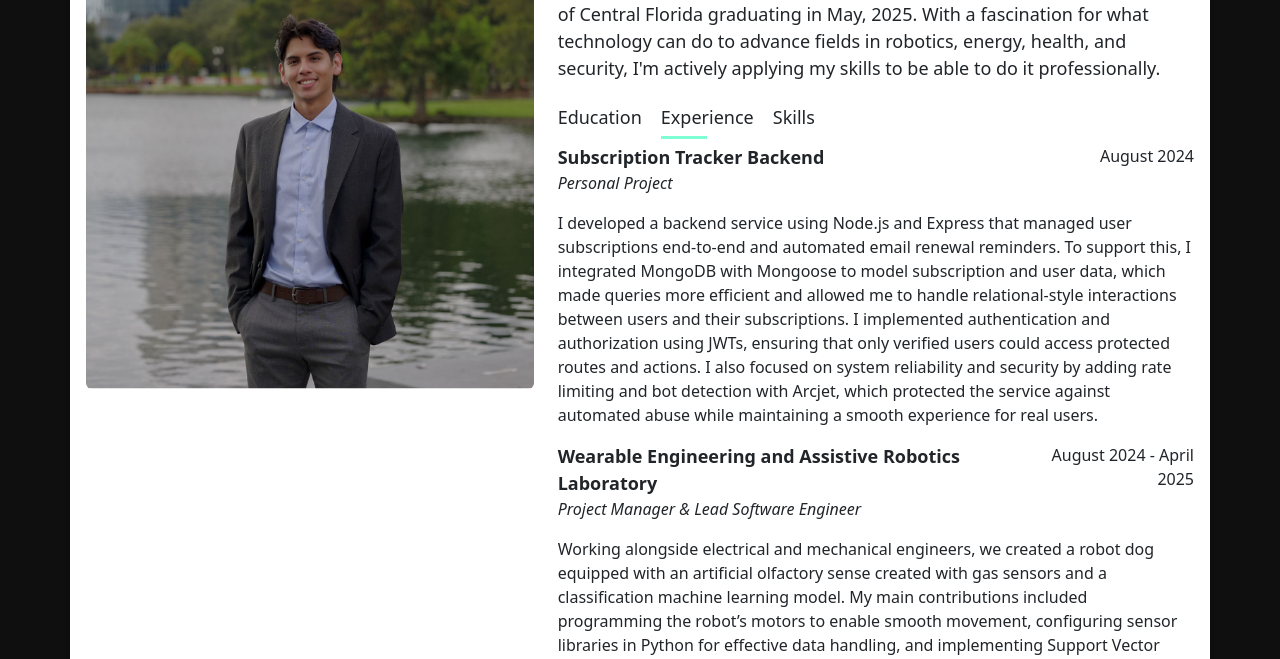
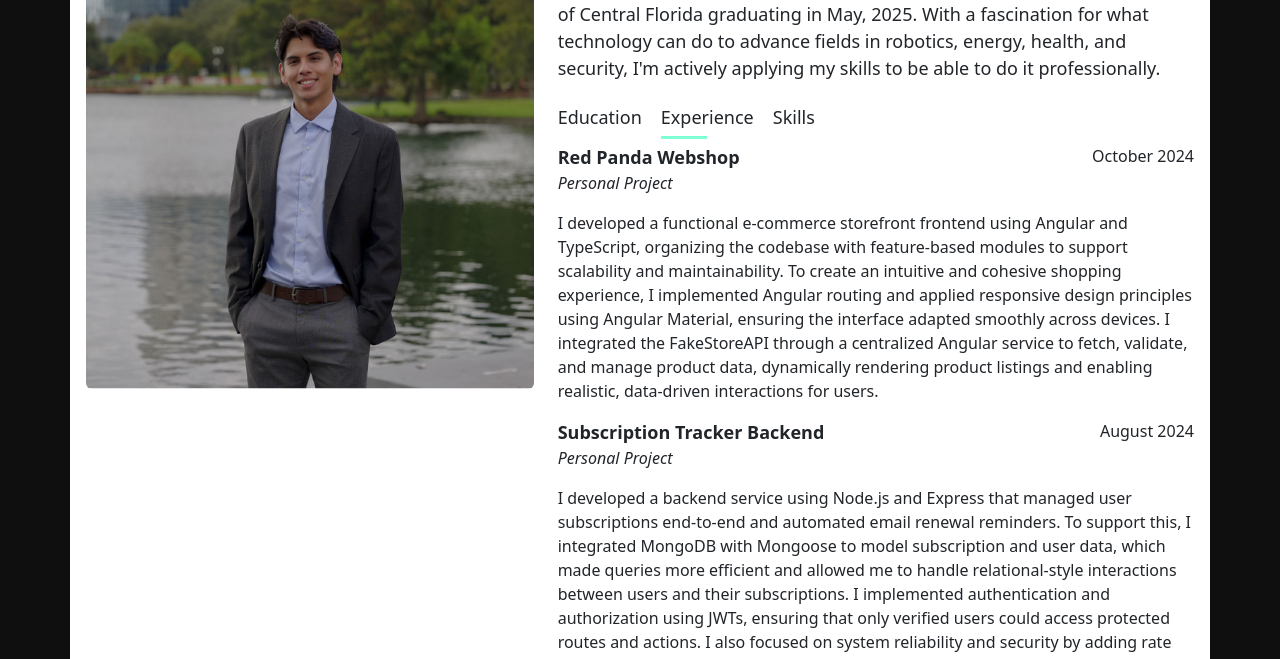
Before and after one commit to MarvinOro/MarvinOro.github.io, a website: page index.html in a window 1280 px wide. Both pictures are taken after a click on the element "Experience". Shown: the part 127-786 px from the top of the page. Drawn offline with nearby package versions, Linux system fonts and the light colour scheme; files that its build step writes are made by us from their sources.

Commit message:
Added a new entry to experiences
Added frontend project to experiences section

```diff
--- a/index.html
+++ b/index.html
@@ -66,6 +66,13 @@
           </div>
 
           <div class="tabContents" id="experience">
+            <div class="expFormat">
+                <div class="left">Red Panda Webshop</div>
+                <div class="right">October 2024</div>
+              </div>
+              <p class="subheader">Personal Project</p>
+              <p class="leftBody">I developed a functional e-commerce storefront frontend using Angular and TypeScript, organizing the codebase with feature-based modules to support scalability and maintainability. To create an intuitive and cohesive shopping experience, I implemented Angular routing and applied responsive design principles using Angular Material, ensuring the interface adapted smoothly across devices. I integrated the FakeStoreAPI through a centralized Angular service to fetch, validate, and manage product data, dynamically rendering product listings and enabling realistic, data-driven interactions for users.</p>
+
             <div class="expFormat">
                 <div class="left">Subscription Tracker Backend</div>
                 <div class="right">August 2024</div>
```
